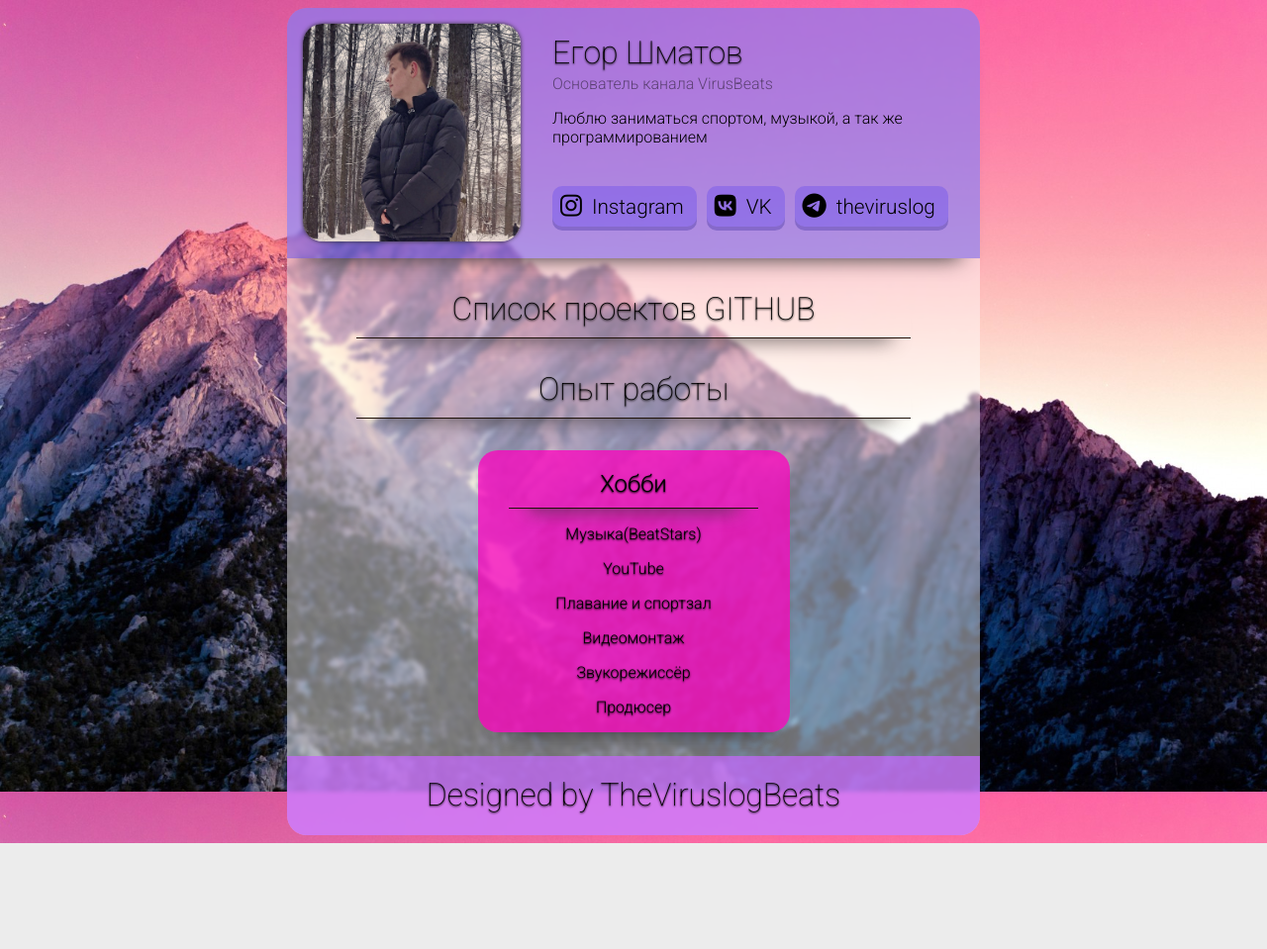
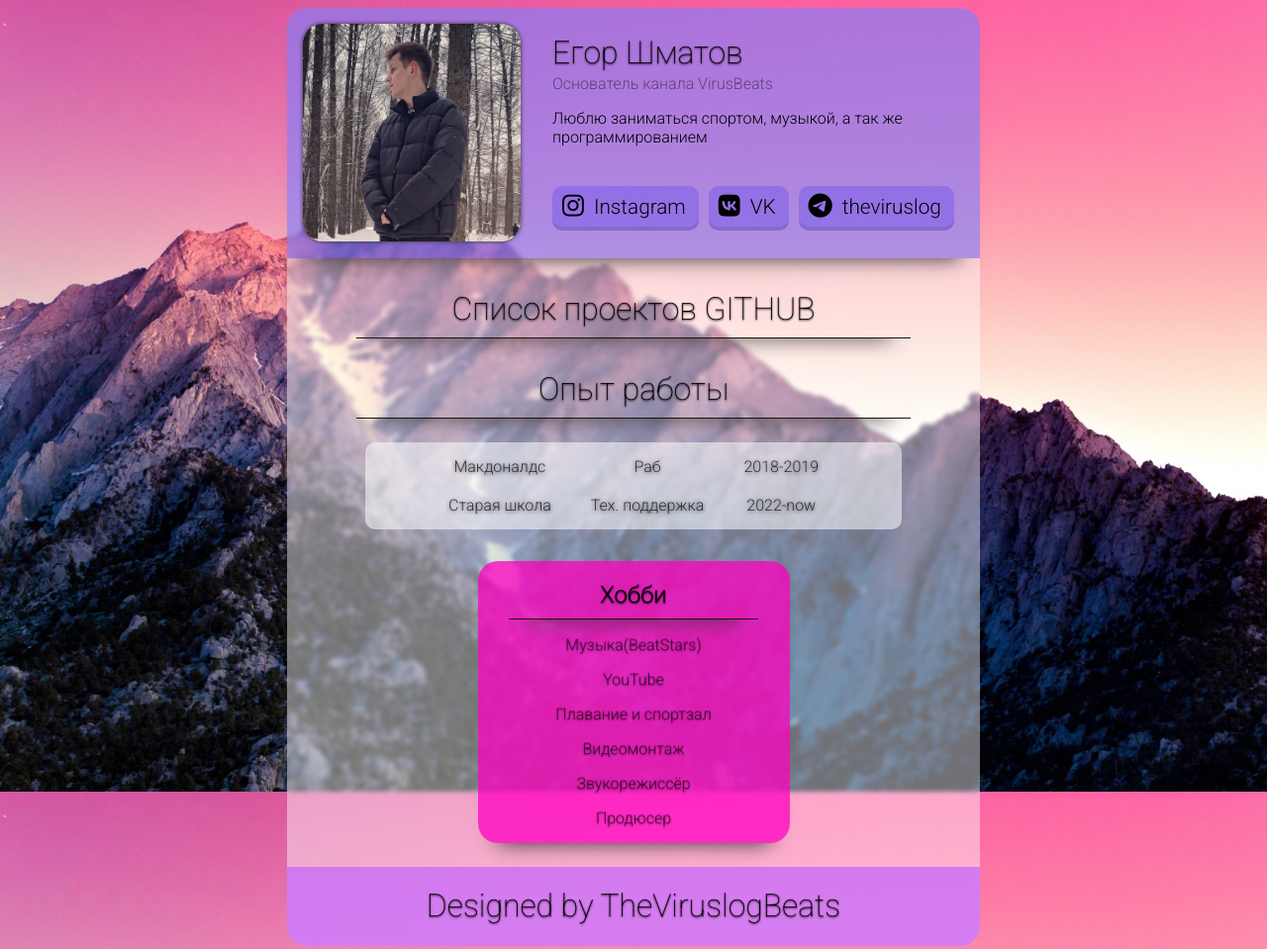
Before and after one commit to YNGPrenty/My-CV, a website: page index.html in a window 1280 px wide. Shown: the top 959 px of the page at 99% size. Before the commit the page ends 852 px from the top, so only its background shows below. Drawn offline with Linux system fonts and the light colour scheme.

Commit message:
Небольшие изменения, таблица с опытом работы

```diff
--- a/index.html
+++ b/index.html
@@ -12,11 +12,15 @@
         <div class="myinfo-text">
           <h1>Егор Шматов</h1>
           <p id="YT">Основатель канала VirusBeats</p>
-          <p id="mnf">Люблю заниматься спортом, музыкой, а так же программированием</p>
+          <p id="mnf">
+            Люблю заниматься спортом, музыкой, а так же программированием
+          </p>
           <div class="sociales">
             <ul>
               <li>
-                <a class="text" href="https://www.instagram.com/theviruslogbeats/"
+                <a
+                  class="text"
+                  href="https://www.instagram.com/theviruslogbeats/"
                   ><i class="fa-brands fa-instagram"><h5>Instagram</h5></i></a
                 >
               </li>
@@ -41,6 +45,20 @@
       <div class="git">
         <h1>Опыт работы</h1>
         <hr />
+        <table>
+          <tbody>
+            <tr>
+              <td>Макдоналдс</td>
+              <td>Раб</td>
+              <td>2018-2019</td>
+            </tr>
+            <tr>
+              <td>Старая школа</td>
+              <td>Тех. поддержка</td>
+              <td>2022-now</td>
+            </tr>
+          </tbody>
+        </table>
       </div>
 
       <div class="hobbysoc">
--- a/styles.css
+++ b/styles.css
@@ -8,9 +8,7 @@
 }
 
 body {
-  background: rgb(236, 236, 236)
-    url(background.jpg)
-    no-repeat fixed;
+  background: rgb(236, 236, 236) url(background.jpg) no-repeat fixed;
   background-size: cover;
   font-size: 16px;
   font-family: "Roboto", sans-serif;
@@ -63,7 +61,7 @@ body {
 
 #YT {
   margin: 0;
-  color:rgba(0, 0, 0, 0.466);
+  color: rgba(0, 0, 0, 0.466);
   margin-bottom: 10px;
 }
 
@@ -84,7 +82,7 @@ body {
 }
 
 .git hr {
-  margin: -40px auto 10px;
+  margin: -40px auto 24px;
   padding: 0;
   height: 50px;
   border: none;
@@ -135,6 +133,7 @@ body {
   text-decoration: none;
   font-weight: 300;
   text-shadow: 0px 1px 2px;
+  color: rgba(0, 0, 0, 0.575);
   margin-top: 1rem;
 }
 
@@ -158,7 +157,7 @@ body {
   padding: 0;
 }
 
-.sociales ul li{
+.sociales ul li {
   margin-right: 10px;
   font-size: 25px;
   background-color: rgba(17, 0, 255, 0.171);
@@ -173,19 +172,20 @@ body {
 }
 
 .sociales ul li::after,
-.sociales ul li:hover{
+.sociales ul li:hover {
   background-color: rgba(17, 0, 255, 0.301);
   transition-property: background-color, color;
-  transition-duration: .3s;
+  transition-duration: 0.3s;
   transition-delay: 0s, 1s;
 }
 
-.sociales ul li a.text i{
+.sociales ul li a.text i {
   display: flex;
-  color: black
+  color: black;
+  padding-left: 2px;
 }
 
-.sociales ul li a.text i h5{
+.sociales ul li a.text i h5 {
   padding-left: 10px;
   margin: 0;
   font-family: "Roboto", sans-serif;
@@ -207,3 +207,20 @@ body {
   font-weight: lighter;
   text-shadow: 0px 1px 2px;
 }
+
+table {
+  border-spacing: 0;
+  empty-cells: hide;
+  margin: auto;
+  background-color: rgba(255, 255, 255, 0.541);
+  border-radius: 10px;
+  padding: 5px 64px;
+}
+td {
+  padding: 10px 20px;
+  text-align: center;
+  font-size: 16px;
+  font-weight: 300;
+  text-shadow: 0px 1px 4px;
+  color: rgba(0, 0, 0, 0.699);
+}
```
